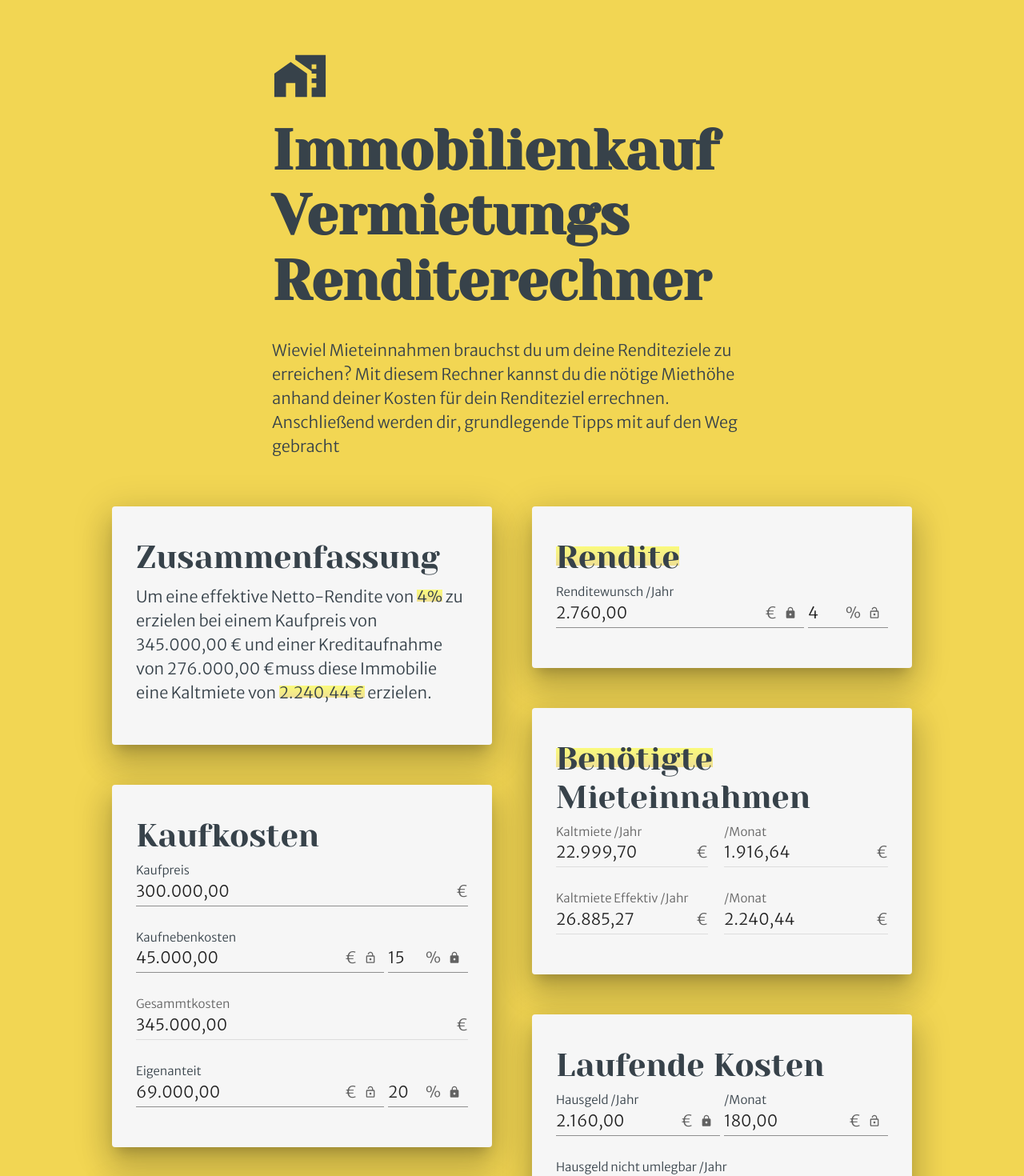
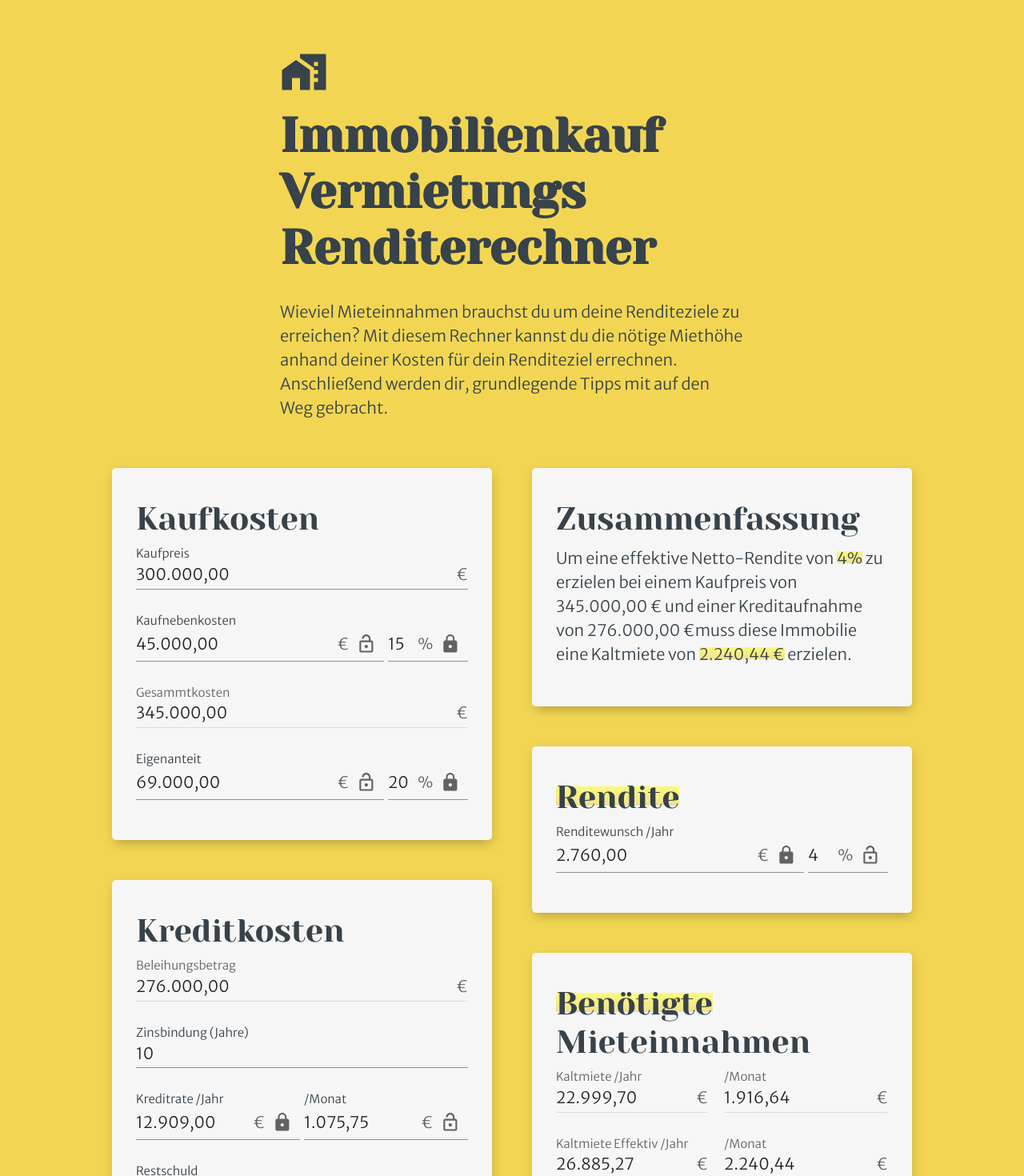
Before and after one commit to ThibaultJanBeyer/property-investment-calculator, a React (Create React App) app: page / in a window 1280 px wide. Shown: the top 1470 px of the page at 80% size. Built offline with nearby package versions, Linux system fonts and the light colour scheme.

Commit message:
add mobile support

```diff
--- a/public/index.html
+++ b/public/index.html
@@ -1,9 +1,10 @@
 <!DOCTYPE html>
-<html lang="en">
+<html lang="de">
   <head>
-    <meta charset="utf-8" />
     <link rel="icon" href="%PUBLIC_URL%/favicon.ico" />
-    <meta name="viewport" content="width=device-width, initial-scale=1" />
+    <meta charset="UTF-8">
+    <meta http-equiv="X-UA-Compatible" content="IE=edge">
+    <meta name="viewport" content="width=device-width, initial-scale=1.0">
     <meta name="theme-color" content="#000000" />
     <meta name="description" content="Simple Tasks Boilerplate" />
     <link rel="apple-touch-icon" href="%PUBLIC_URL%/logo192.png" />
@@ -21,7 +22,7 @@
       work correctly both with client-side routing and a non-root public URL.
       Learn how to configure a non-root public URL by running `npm run build`.
     -->
-    <title>Tasks</title>
+    <title>Property Investment Calculator</title>
   </head>
   <body>
     <noscript>You need to enable JavaScript to run this app.</noscript>
--- a/src/App.tsx
+++ b/src/App.tsx
@@ -1,13 +1,15 @@
 import * as React from 'react'
-import { CssBaseline, darkScrollbar } from '@mui/material'
+import { CssBaseline, darkScrollbar, useMediaQuery } from '@mui/material'
 import { createTheme, ThemeProvider } from '@mui/material/styles'
 
 import { Calculator } from './components/Calculator'
 
 export const App = () => {
+  const isMobile = useMediaQuery('(max-width:600px)')
   const theme = createTheme({
     typography: {
-      fontSize: 10,
+      fontSize: isMobile ? 7 : 10,
+      htmlFontSize: isMobile ? 7 : 10,
       allVariants: {
         color: '#37424A',
         fontSize: '2rem',
@@ -15,7 +17,7 @@ export const App = () => {
       fontFamily: '"Merriweather Sans", sans-serif',
       h1: {
         fontFamily: '"Yeseva One", serif',
-        fontSize: '7rem',
+        fontSize: '6rem',
         letterSpacing: '-0.03rem',
         marginTop: '1rem',
       },
@@ -48,9 +50,7 @@ export const App = () => {
   return (
     <ThemeProvider theme={theme}>
       <CssBaseline />
-      <div style={{}}>
-        <Calculator />
-      </div>
+      <Calculator />
     </ThemeProvider>
   )
 }
--- a/src/components/Calculator.tsx
+++ b/src/components/Calculator.tsx
@@ -2,75 +2,35 @@ import React from 'react'
 import { Typography, Icon } from '@mui/material'
 import { MapsHomeWork } from '@mui/icons-material'
 
-import { Maintenance } from './sections/Maintenance'
-import { Purchase } from './sections/Purchase'
-import { Yield } from './sections/Yield'
-import { Loan } from './sections/Loan'
-import { Tax } from './sections/Tax'
-import { Rent } from './sections/Rent'
+import { CalcCards } from './sections/CalcCards'
 import { ImportExport } from './sections/ImportExport'
-import { Summary } from './sections/Summary'
 import { Spacer } from './ui/Spacer'
 
 export const Calculator: React.FunctionComponent = () => (
-  <div className="App">
+  <>
     <Spacer size="huge" />
-    <div style={{ maxWidth: '60rem', margin: 'auto' }}>
+    <div style={{ maxWidth: '60rem', margin: 'auto', padding: '0 10px' }}>
       <Typography variant="h1" component="h1" style={{ fontWeight: 'bolder' }}>
         <Icon component={MapsHomeWork} fontSize="inherit" />
-        Immobilienkauf
+        <br />
+        Immobilien&shy;kauf
         <br />
         Vermietungs
         <br />
-        Renditerechner
+        Rendite&shy;rechner
       </Typography>
       <Spacer />
       <Typography component="p">
-        Wieviel Mieteinnahmen brauchst du um deine Renditeziele zu erreichen?
-        Mit diesem Rechner kannst du die nötige Miethöhe anhand deiner Kosten
-        für dein Renditeziel errechnen. Anschließend werden dir, grundlegende
-        Tipps mit auf den Weg gebracht
+        Wieviel Miet&shy;einnahmen brauchst du um deine Rendite&shy;ziele zu
+        erreichen? Mit diesem Rechner kannst du die nötige Miet&shy;höhe anhand
+        deiner Kosten für dein Rendite&shy;ziel errechnen. Anschließend werden
+        dir, grund&shy;legende Tipps mit auf den Weg gebracht.
       </Typography>
     </div>
     <Spacer size="huge" />
-    <div
-      style={{
-        // Should become Masonry
-        maxWidth: '100rem',
-        margin: 'auto',
-        display: 'grid',
-        gap: '50px',
-        gridTemplateColumns: '1fr 1fr',
-        justifyItems: 'center',
-        // gridTemplateRows: 'masonry',
-      }}
-    >
-      <div
-        style={{
-          display: 'grid',
-          gap: '50px',
-          gridTemplateRows: 'repeat(3, max-content)',
-        }}
-      >
-        <Summary />
-        <Purchase />
-        <Loan />
-      </div>
-      <div
-        style={{
-          display: 'grid',
-          gap: '50px',
-          gridTemplateRows: 'repeat(4, max-content)',
-        }}
-      >
-        <Yield />
-        <Rent />
-        <Maintenance />
-        <Tax />
-      </div>
-    </div>
+    <CalcCards />
     <Spacer size="huge" />
     <ImportExport />
     <Spacer size="huge" />
-  </div>
+  </>
 )
--- /dev/null
+++ b/src/components/sections/CalcCards.tsx
@@ -0,0 +1,63 @@
+import React from 'react'
+import { useMediaQuery } from '@mui/material'
+
+import { Summary } from './Summary'
+import { Purchase } from './Purchase'
+import { Loan } from './Loan'
+import { Yield } from './Yield'
+import { Rent } from './Rent'
+import { Maintenance } from './Maintenance'
+import { Tax } from './Tax'
+
+export const CalcCards: React.FunctionComponent = () => {
+  const isMobile = useMediaQuery('(max-width:600px)')
+  if (isMobile)
+    return (
+      <>
+        <Purchase />
+        <Loan />
+        <Maintenance />
+        <Tax />
+        <Yield />
+        <Rent />
+        <Summary />
+      </>
+    )
+  return (
+    <div
+      style={{
+        maxWidth: '100rem',
+        margin: 'auto',
+        display: 'grid',
+        gap: '50px',
+        gridTemplateColumns: '1fr 1fr',
+        justifyItems: 'center',
+        // gridTemplateRows: 'masonry',
+      }}
+    >
+      <div
+        style={{
+          display: 'grid',
+          gap: '50px',
+          gridTemplateRows: 'repeat(3, max-content)',
+        }}
+      >
+        <Purchase />
+        <Loan />
+        <Maintenance />
+      </div>
+      <div
+        style={{
+          display: 'grid',
+          gap: '50px',
+          gridTemplateRows: 'repeat(4, max-content)',
+        }}
+      >
+        <Summary />
+        <Yield />
+        <Rent />
+        <Tax />
+      </div>
+    </div>
+  )
+}
--- a/src/components/sections/Tax.tsx
+++ b/src/components/sections/Tax.tsx
@@ -13,7 +13,7 @@ import { InputTotalMonthYear } from '../inputs/InputTotalMonthYear'
 export const Tax: React.FunctionComponent = () => {
   const [state] = useCalculatorStore()
   return (
-    <Paper title="Steuerkosten">
+    <Paper title="Steuerbelastung">
       <Input label="Steuersatz" stateKey="tax_rate" type="percent" />
       <Spacer />
       <InputTotal
--- a/src/components/ui/Paper.tsx
+++ b/src/components/ui/Paper.tsx
@@ -1,8 +1,30 @@
 import React from 'react'
-import { Paper as MuiPaper, Typography } from '@mui/material'
+import { Paper as MuiPaper, Typography, styled } from '@mui/material'
 
 import { Spacer } from './Spacer'
 import { Highlight } from './Highlight'
+
+const StyledPaper = styled(MuiPaper)(() => ({
+  '&.MuiPaper-root': {
+    '@media (max-width:600px)': {
+      borderRadius: 0,
+      boxShadow: 'inherit',
+      padding: '20px 0',
+    },
+    '@media (min-width:600px)': {
+      borderRadius: '5px',
+      boxShadow:
+        'rgb(0 0 0 / 10%) 0px 10px 10px -7px, 2px 5px 15px 0 rgb(0 0 0 / 15%)',
+      transition:
+        'box-shadow 500ms ease-in-out 0ms, transform 500ms ease-in-out',
+      '&:hover': {
+        transform: 'translateY(-1px)',
+        boxShadow:
+          'rgb(0 0 0 / 15%) 0px 10px 12px -7px, 2px 5px 15px 0 rgb(0 0 0 / 20%), rgb(0 0 0 / 12%) 0px 9px 40px 8px',
+      },
+    },
+  },
+}))
 
 export const Paper: React.FC<
   React.PropsWithChildren<{
@@ -12,9 +34,7 @@ export const Paper: React.FC<
     highlight?: boolean
   }>
 > = ({ children, title, style = {}, overlayStyle = {}, highlight }) => (
-  <MuiPaper
-    color="red"
-    elevation={24}
+  <StyledPaper
     style={{
       backgroundColor: '#f6f6f6',
       ...style,
@@ -34,5 +54,5 @@ export const Paper: React.FC<
       <Spacer size="small" />
       {children}
     </div>
-  </MuiPaper>
+  </StyledPaper>
 )
--- a/src/index.css
+++ b/src/index.css
@@ -11,7 +11,9 @@ body {
   text-rendering: optimizeLegibility;
 }
 
-code {
-  font-family: source-code-pro, Menlo, Monaco, Consolas, 'Courier New',
-    monospace;
+@media (max-width: 600px) {
+  html,
+  body {
+    font-size: 7px;
+  }
 }
```
Also changed, not shown: test.html (added, +14 -0 lines).
